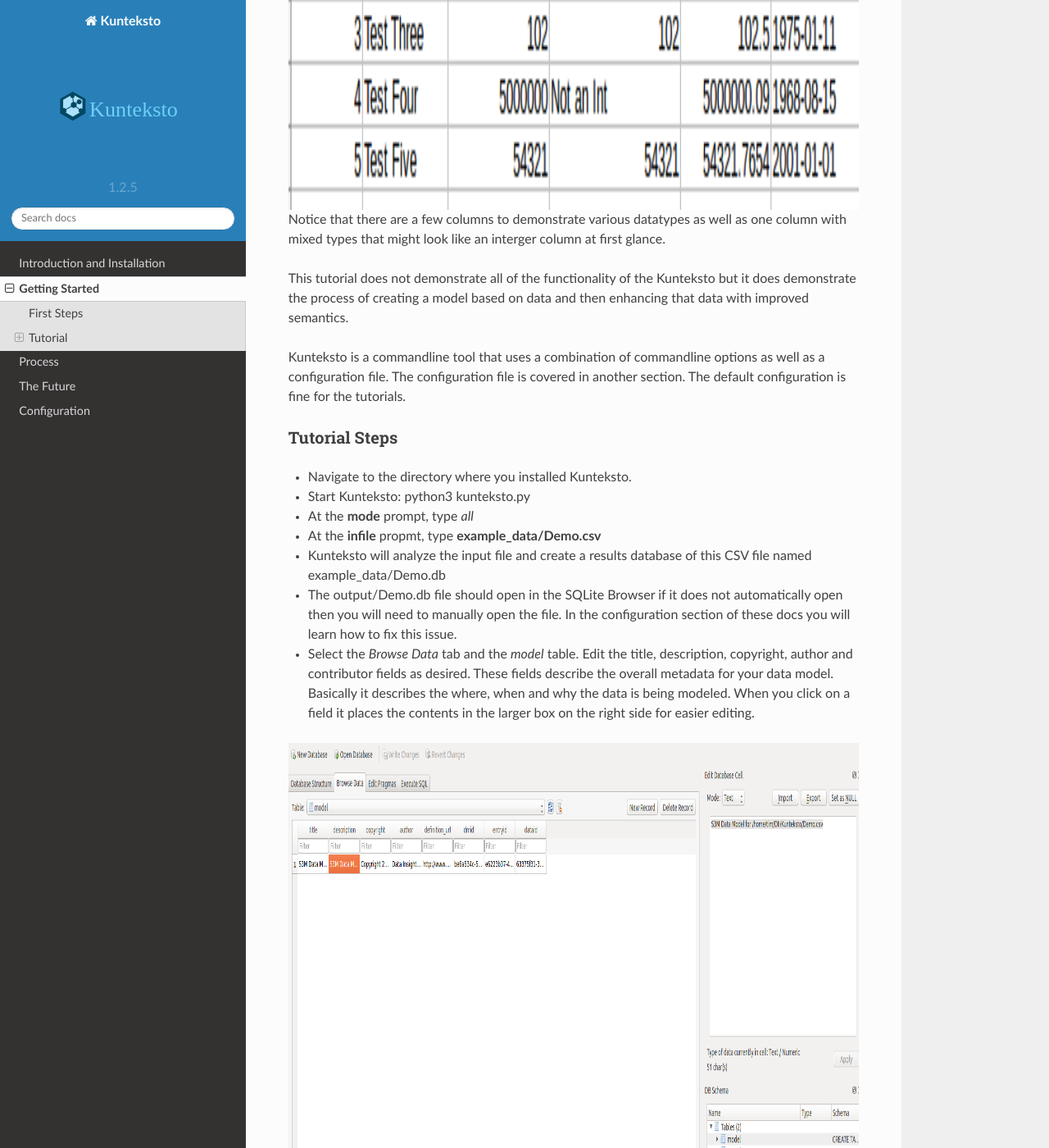
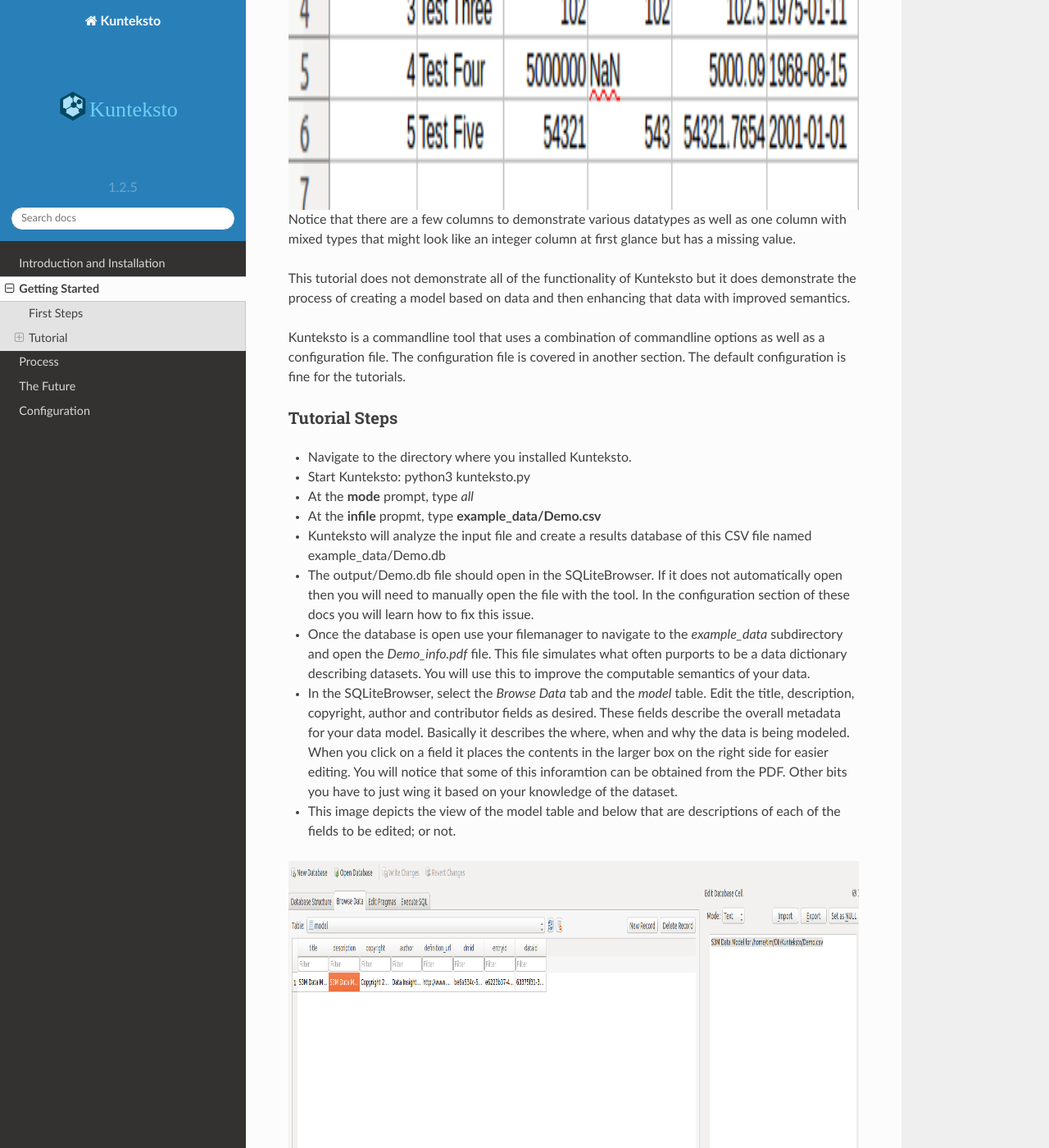
Before and after one commit to himanshu2454/Kunteksto, a Sphinx documentation site: the page built from docs_source/source/start.rst, in a window 1280 px wide and 1400 px high, scrolled down 808 px. Shown: the whole window at 82% size. Built offline with Sphinx 7.4.7 and the Read the Docs theme 2.0.0, drawn with Linux system fonts in a browser that asks for light colours.

```diff
--- a/docs_source/source/start.rst
+++ b/docs_source/source/start.rst
@@ -22,9 +22,9 @@ Kunteksto includes a demo data file that you can use to create your first model
     :height: 600px
     :alt: Demo.csv
 
-Notice that there are a few columns to demonstrate various datatypes as well as one column with mixed types that might look like an interger column at first glance.
+Notice that there are a few columns to demonstrate various datatypes as well as one column with mixed types that might look like an integer column at first glance but has a missing value.
 
-This tutorial does not demonstrate all of the functionality of the Kunteksto but it does demonstrate the process of creating a model based on data and then enhancing that data with improved semantics.
+This tutorial does not demonstrate all of the functionality of Kunteksto but it does demonstrate the process of creating a model based on data and then enhancing that data with improved semantics.
 
 Kunteksto is a commandline tool that uses a combination of commandline options as well as a configuration file.
 The configuration file is covered in another section. The default configuration is fine for the tutorials.
@@ -45,9 +45,13 @@ Tutorial Steps
 
 - Kunteksto will analyze the input file and create a results database of this CSV file named example_data/Demo.db
 
-- The output/Demo.db file should open in the SQLite Browser if it does not automatically open then you will need to manually open the file. In the configuration section of these docs you will learn how to fix this issue.
+- The output/Demo.db file should open in the SQLiteBrowser. If it does not automatically open then you will need to manually open the file with the tool. In the configuration section of these docs you will learn how to fix this issue.
 
-- Select the *Browse Data* tab and the *model* table. Edit the title, description, copyright, author and contributor fields as desired. These fields describe the overall metadata for your data model. Basically it describes the where, when and why the data is being modeled. When you click on a field it places the contents in the larger box on the right side for easier editing.
+- Once the database is open use your filemanager to navigate to the *example_data* subdirectory and open the *Demo_info.pdf* file. This file simulates what often purports to be a data dictionary describing datasets. You will use this to improve the computable semantics of your data.
+
+- In the SQLiteBrowser, select the *Browse Data* tab and the *model* table. Edit the title, description, copyright, author and contributor fields as desired. These fields describe the overall metadata for your data model. Basically it describes the where, when and why the data is being modeled. When you click on a field it places the contents in the larger box on the right side for easier editing. You will notice that some of this inforamtion can be obtained from the PDF. Other bits you have to just wing it based on your knowledge of the dataset.
+
+- This image depicts the view of the model table and below that are descriptions of each of the fields to be edited; or not.
 
 .. image:: _images/edit_model.png
     :width: 800px
--- a/kunteksto.conf
+++ b/kunteksto.conf
@@ -11,8 +11,8 @@ version: 1.2.5
 analyzelevel: Full
 
 ; allowed delimiter (field separator) types are one of these:  , ; : | $
-; The default delimiter is defined here.
-delim: ;
+; The default delimiter is defined here. A different delimiter may be passed on the commandline that will override this one.
+delim: ,
 
 ; A default output directory may be defined here. It can be overridden on the commandline.
 ; The 'output' directory is relative to the installation directory of Kunteksto.
```
Also changed, not shown: generate.py (+14 -6 lines), docs_source/source/_images/csv_data.png, 5 other files.
